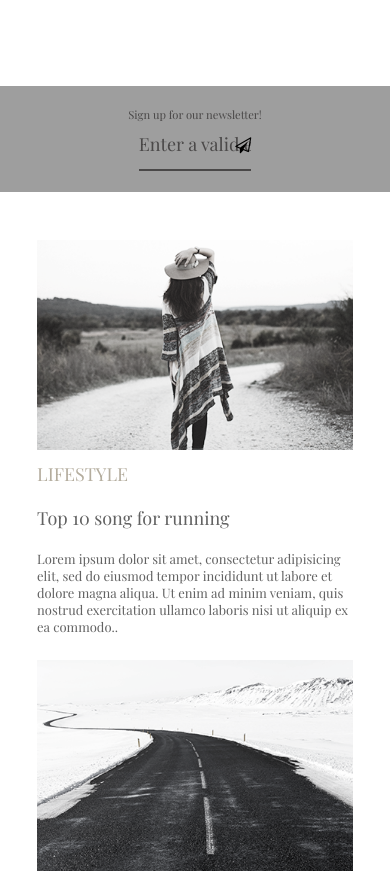
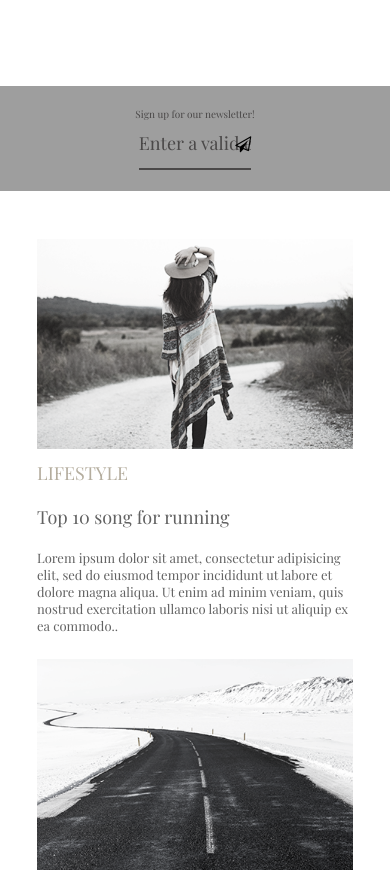
Before and after one commit to KhadizaChowdhury/Minimo, a plain HTML site: page index.html in a window 390 px wide. Shown: the part 2384-3263 px from the top of the page. Drawn offline with nearby package versions, Linux system fonts and the light colour scheme.

Commit message:
Update style.css

```diff
--- a/style.css
+++ b/style.css
@@ -131,8 +131,8 @@ a,a:hover{
 
 .subscription h1{
 	color: #4a4848;
-    font-weight: initial;
-	font-size: 32px;
+        font-weight: initial;
+	font-size: 40px;
 	margin-bottom: 4%;
 }
 .subscription .container{
@@ -240,6 +240,18 @@ a,a:hover{
 	color: black;
 }
 
+/*
+  ##Device = Tablets, Ipads (portrait)
+  ##Screen = B/w 768px to 1024px
+*/
+@media (min-width: 768px) and (max-width: 1024px) {
+
+
+
+
+
+}
+
 
 /*
   ##Device = Most of the Smartphones Mobiles (Portrait)
@@ -282,7 +294,7 @@ a,a:hover{
  .subscription h1{
 	color: #4a4848;
     font-weight: initial;
-	font-size: 70%;
+	font-size: 10px;
 	margin-bottom: 0;
 }
   .title {
```
